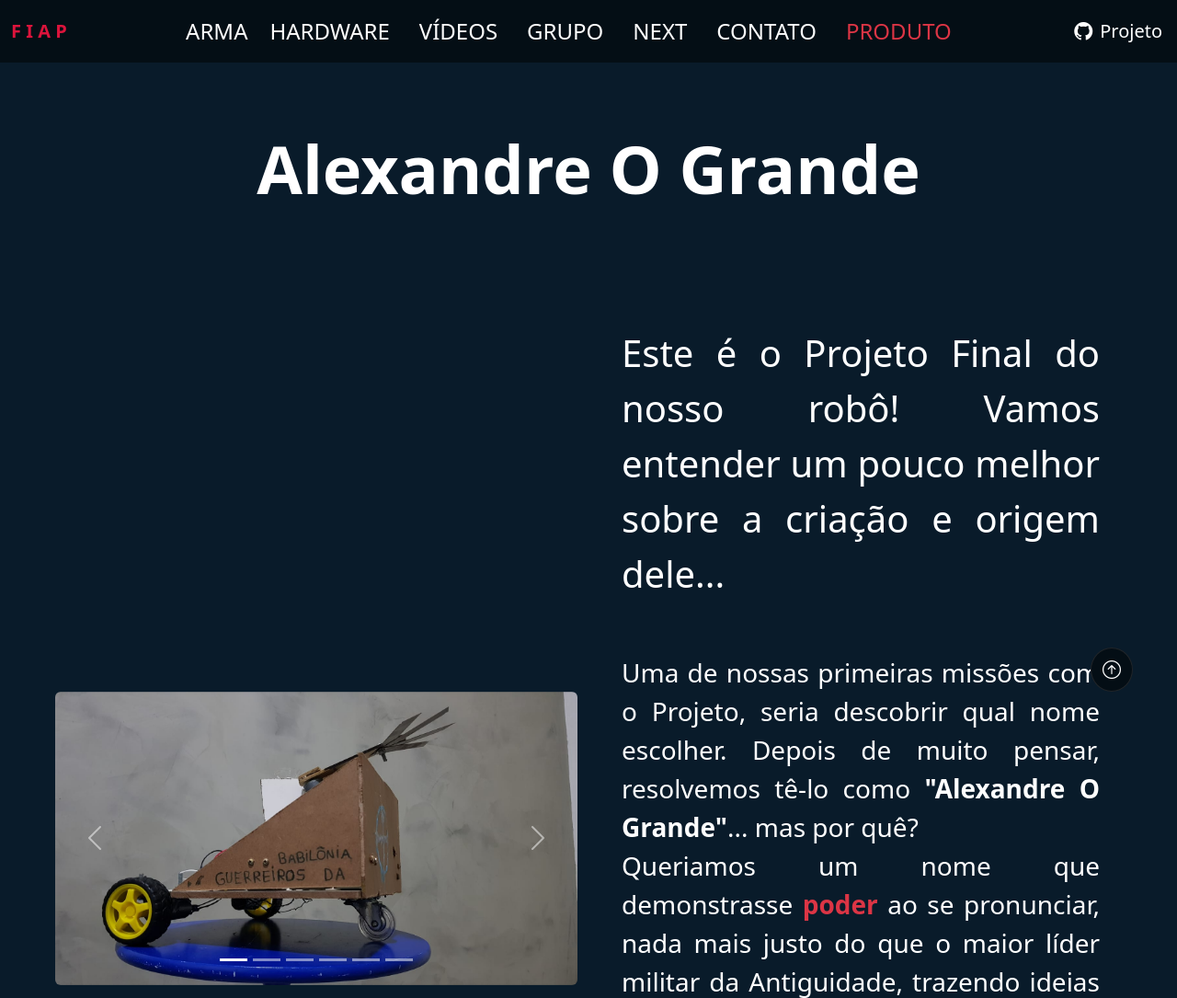
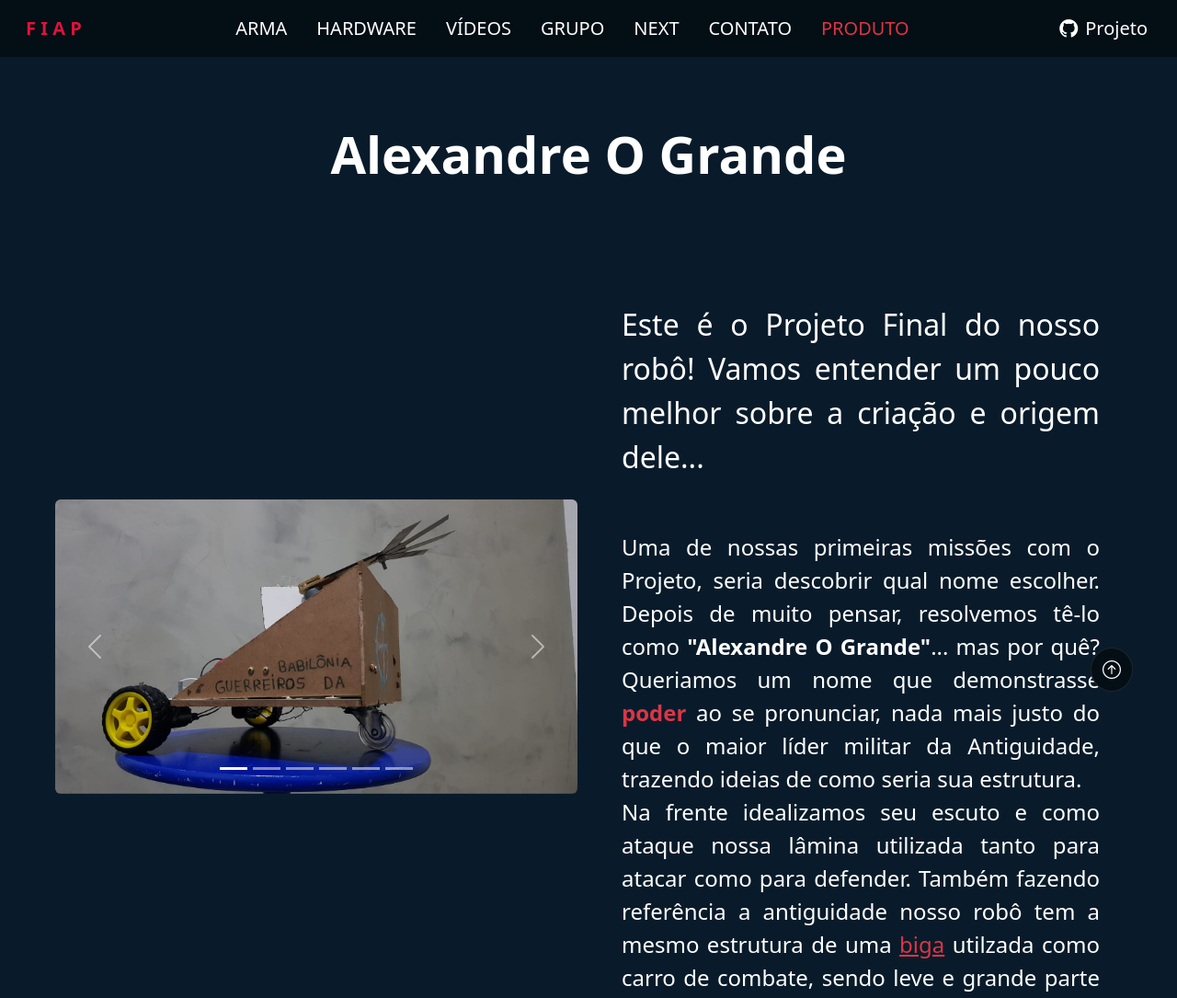
Before and after one commit to gabrielarbigaus/Sprint03-Web, a plain HTML site: page index.html in a window 1280 px wide. Shown: the top 1085 px of the page at 92% size. Drawn offline with nearby package versions, Linux system fonts and the light colour scheme.

Commit message:
Mudança de Tamanho do primeiro container

```diff
--- a/index.html
+++ b/index.html
@@ -17,7 +17,7 @@
     <header>
         <nav id="nav" class="navbar navbar-dark navbar-expand-lg bg-nav py-2">
             <div class="container-fluid">
-                <a class="navbar-brand text-pink display-5 fw-bold" href="https://www.fiap.com.br">F <span>I</span> A
+                <a class="navbar-brand text-pink display-5 fw-bold px-3" href="https://www.fiap.com.br">F <span>I</span> A
                     <span>P</span></a>
                 <button class="navbar-toggler" type="button" data-bs-toggle="collapse" data-bs-target="#navbarNav"
                     aria-controls="navbarNav" aria-expanded="false" aria-label="Toggle navigation">
@@ -26,26 +26,26 @@
                 <div class="collapse navbar-collapse justify-content-center" id="navbarNav">
                     <ul class="navbar-nav">
                         <li class="nav-item">
-                            <a class="nav-link  text-white01 fs-4" aria-current="page" href="#arma">ARMA</a>
+                            <a class="nav-link  text-white01 fs-5 px-3" aria-current="page" href="#arma">ARMA</a>
                         </li>
                         <li class="nav-item">
-                            <a class="nav-link text-white01  fs-4 px-3" href="#hardware">HARDWARE</a>
+                            <a class="nav-link text-white01  fs-5 px-3" href="#hardware">HARDWARE</a>
                         </li>
                         <li class="nav-item">
-                            <a class="nav-link text-white01 fs-4 px-3" href="#video">VÍDEOS</a>
+                            <a class="nav-link text-white01 fs-5 px-3" href="#video">VÍDEOS</a>
                         </li>
                         <li class="nav-item">
-                            <a class="nav-link text-white01 fs-4 px-3" href="#grupo">GRUPO</a>
+                            <a class="nav-link text-white01 fs-5 px-3" href="#grupo">GRUPO</a>
                         </li>
                         <li class="nav-item">
-                            <a class="nav-link text-white01 fs-4 px-3" href="#robocup">NEXT</a>
+                            <a class="nav-link text-white01 fs-5 px-3" href="#robocup">NEXT</a>
                         </li>
                         <li class="nav-item">
-                            <a class="nav-link text-white01 fs-4 px-3" href="#contato">CONTATO</a>
+                            <a class="nav-link text-white01 fs-5 px-3" href="#contato">CONTATO</a>
                         </li>
 
                         <li class="nav-item">
-                            <a class="nav-link text-danger fs-4 px-3" href="#produto">PRODUTO</a>
+                            <a class="nav-link text-danger fs-5 px-3" href="#produto">PRODUTO</a>
                         </li>
                     </ul>
                 </div>
@@ -54,7 +54,7 @@
             <div class="collapse navbar-collapse" id="navbarNav">
                 <ul class="navbar-nav">
                     <li class="nav-item">
-                        <a class="navbar-brand" href="https://github.com/gabrielarbigaus/Sprint03-Web"><i
+                        <a class="navbar-brand px-3" href="https://github.com/gabrielarbigaus/Sprint03-Web"><i
                                 class="bi bi-github me-2"></i>Projeto</a>
                     </li>
                 </ul>
@@ -66,7 +66,7 @@
 
 
             <div class=" row p-5 bg-blue01 align-items-center shadow-lg">
-                <h2 class="display-2 mb-5 text-center text-white fw-bold p-4">Alexandre O Grande</h2>
+                <h2 class="display-4 mb-5 text-center text-white fw-bold p-4">Alexandre O Grande</h2>
 
                 <!-- Carousel -->
                 <div class="col-12 col-sm-12 col-md-6">
@@ -146,15 +146,15 @@
                 <!-- storytelling -->
                 <div class="col-12 col-sm-12 col-md-6 d-flex flex-column">
 
-                    <p id="text" class="lead my-5 p-2 text-white fs-1 mx-3"> Este é o Projeto Final do nosso robô! Vamos
+                    <p id="text" class="lead my-5 p-2 text-white fs-2 mx-3"> Este é o Projeto Final do nosso robô! Vamos
                         entender um pouco melhor sobre a criação e origem dele...
                     </p>
-                    <p id="text" class="lead text-white fs-3 mx-4">
+                    <p id="text" class="lead text-white fs-4 mx-4">
                         Uma de nossas primeiras missões com o Projeto, seria descobrir qual nome escolher. Depois de
                         muito
                         pensar, resolvemos tê-lo como <span class="fw-bold"> "Alexandre O Grande"</span>... mas por quê?
 
-                        <br>
+
 
                         Queriamos um nome que demonstrasse <span class="text-danger fw-bold">poder</span> ao se
                         pronunciar, nada mais justo do que o maior líder militar da Antiguidade, trazendo ideias de como
```
